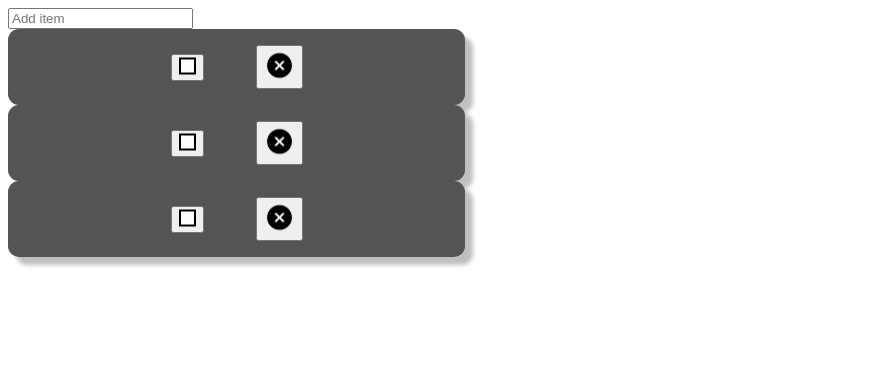
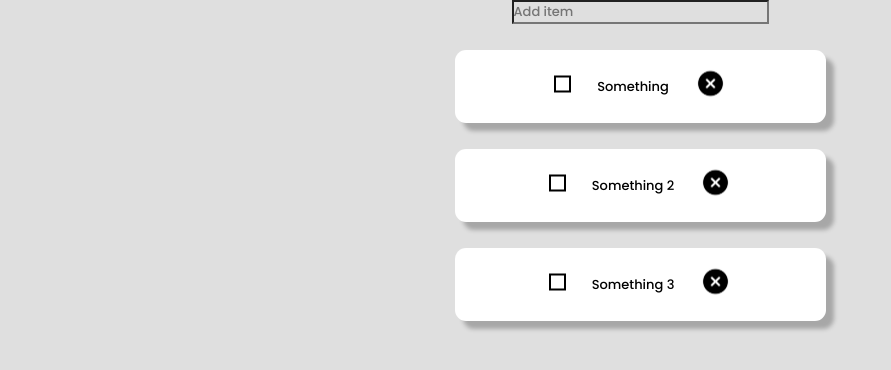
Before and after one commit to MasMits/Todo-app, a React (Create React App) app: page / in a window 1280 px wide. Shown: the top 370 px of the page, without its empty margins (0-891 px from the left). Built offline with nearby package versions, Linux system fonts and the light colour scheme.

Commit message:
style: color change, alignment

```diff
--- a/src/App.js
+++ b/src/App.js
@@ -5,32 +5,23 @@ import React, {useState} from 'react';
 
 function App() {
 const [todos, setTodos] = useState([
-      {id: 1, title:'Smth', isComplited: false},
-      {id: 2, title:'Smth2', isComplited: false},
-      {id: 3, title:'Smth3', isComplited: false},
+      {id: 1, title:'Something', isCompleted: false},
+      {id: 2, title:'Something 2', isCompleted: false},
+      {id: 3, title:'Something 3', isCompleted: false},
     ]
 )
-  const addItem = (e) => {
-    // setTodos([...todos, {
-    //   id: Date.now(),
-    //   children, //title
-    //   isComplited: false
-    // }
-  }
+  const addItem = () => {}
+  const deleteItem = () => {}
+  const change = () => {}
 
   return (
-    <div className="App">
-
-      <TodoInput
-          value={todos}
-      />
-      {todos.map((todoItem) =>
-          <div
-              className = "player-wrapper"
-              key= {todoItem.id}>
-            <TodoItem todoItem={todoItem} key= {todoItem.id} />
-          </div>
-      )}
+    <div className="app">
+        <div className="todo-list">
+            <TodoInput value={todos} addItem={addItem}/>
+            {todos.map((todoItem) =>
+                <TodoItem key={todoItem.id} todoItem={todoItem} deleteItem={deleteItem} change={change}/>
+            )}
+        </div>
     </div>
   );
 }
--- a/src/components/TodoItem.jsx
+++ b/src/components/TodoItem.jsx
@@ -4,12 +4,12 @@ import DeleteButton from "./DeleteButton";
 import '../styles/TodoItem.css';
 
 
-const TodoItem = ({children}) => {
+const TodoItem = ({id, todoItem,  deleteItem, change}) => {
     return (
         <div className="TodoItem">
-            <Checkbox/>
-            <div className="title">{children}</div>
-            <DeleteButton/>
+            <Checkbox isCompleted={todoItem.isCompleted} change={change}/>
+            <div className="title">{todoItem.title}</div>
+            <DeleteButton deleteItem={deleteItem}/>
         </div>
     );
 };
--- a/src/styles/App.css
+++ b/src/styles/App.css
@@ -1,6 +1,40 @@
-.to-do-list{
+@import url('https://fonts.googleapis.com/css2?family=Poppins:wght@500&display=swap');
+
+*{
+    margin: 0;
+    padding: 0;
+    box-sizing: border-box;
+    color: black;
+    background-color: rgba(255, 255, 255, 0);
+    font-family: 'Poppins';
+    font-style: normal;
+    font-weight: 500;
+    font-size: 13px;
+    line-height: 20px;
+}
+
+button {
+    padding: 0;
+    border: none;
+    font: inherit;
+    color: inherit;
+    background-color: transparent;
+    cursor: pointer;
+}
+
+#root{
+    height: 100vh;
+}
+
+.app{
+    width: 100%;
+    height: 100%;
+    background-color: #DFDFDF;;
+}
+
+.todo-list{
     display: flex;
-    flex-direction: row;
+    flex-direction: column;
     justify-content: center;
     align-items: center;
     gap: 26px;
--- a/src/styles/TodoItem.css
+++ b/src/styles/TodoItem.css
@@ -10,7 +10,8 @@
     width: 371px;
     min-height: 40px;
 
-    background: #545454;
+    background: #ffffff;
     box-shadow: 8px 8px 4px rgba(0, 0, 0, 0.25);
     border-radius: 11px;
+    color: #000000;
 }
```
